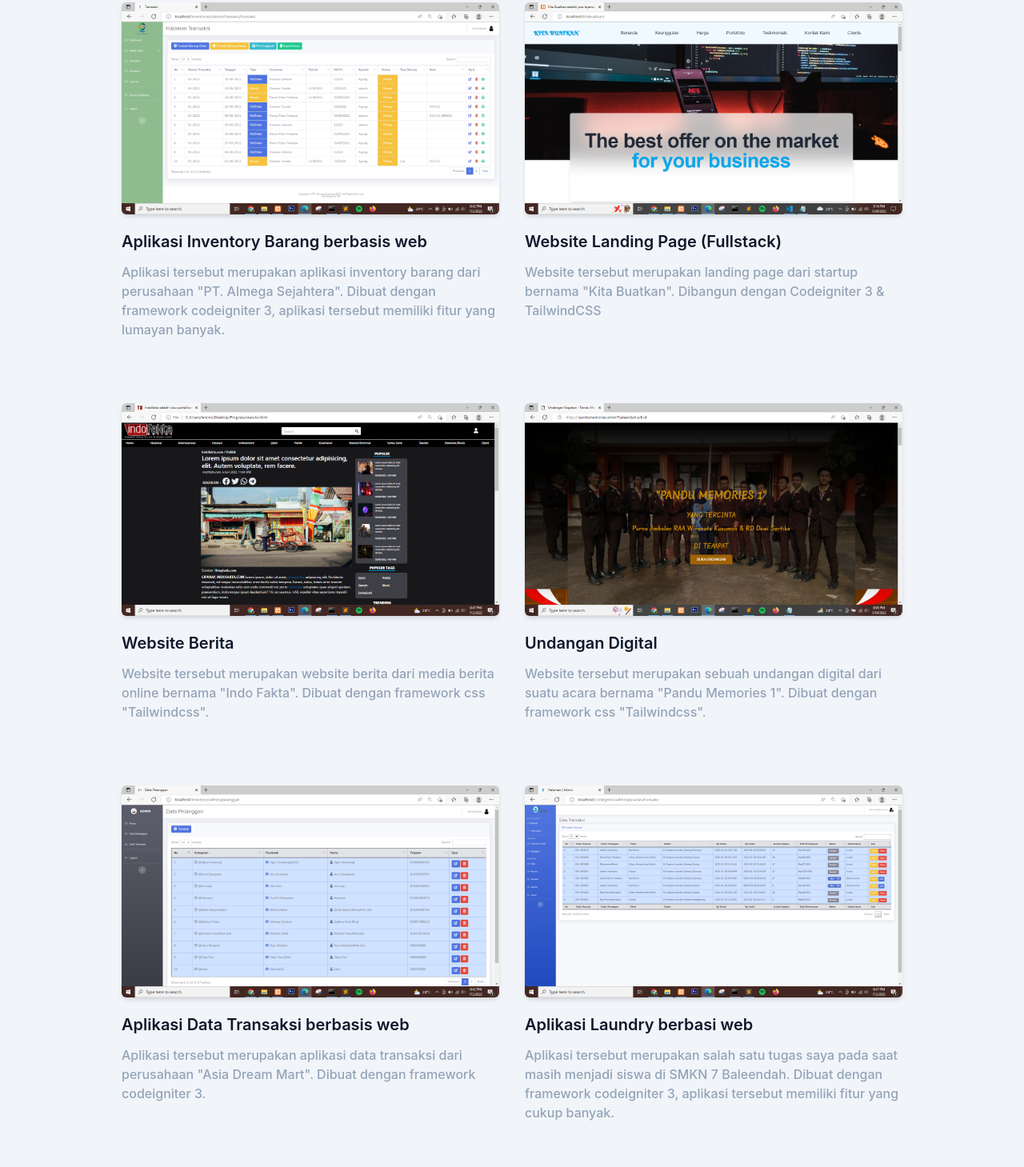
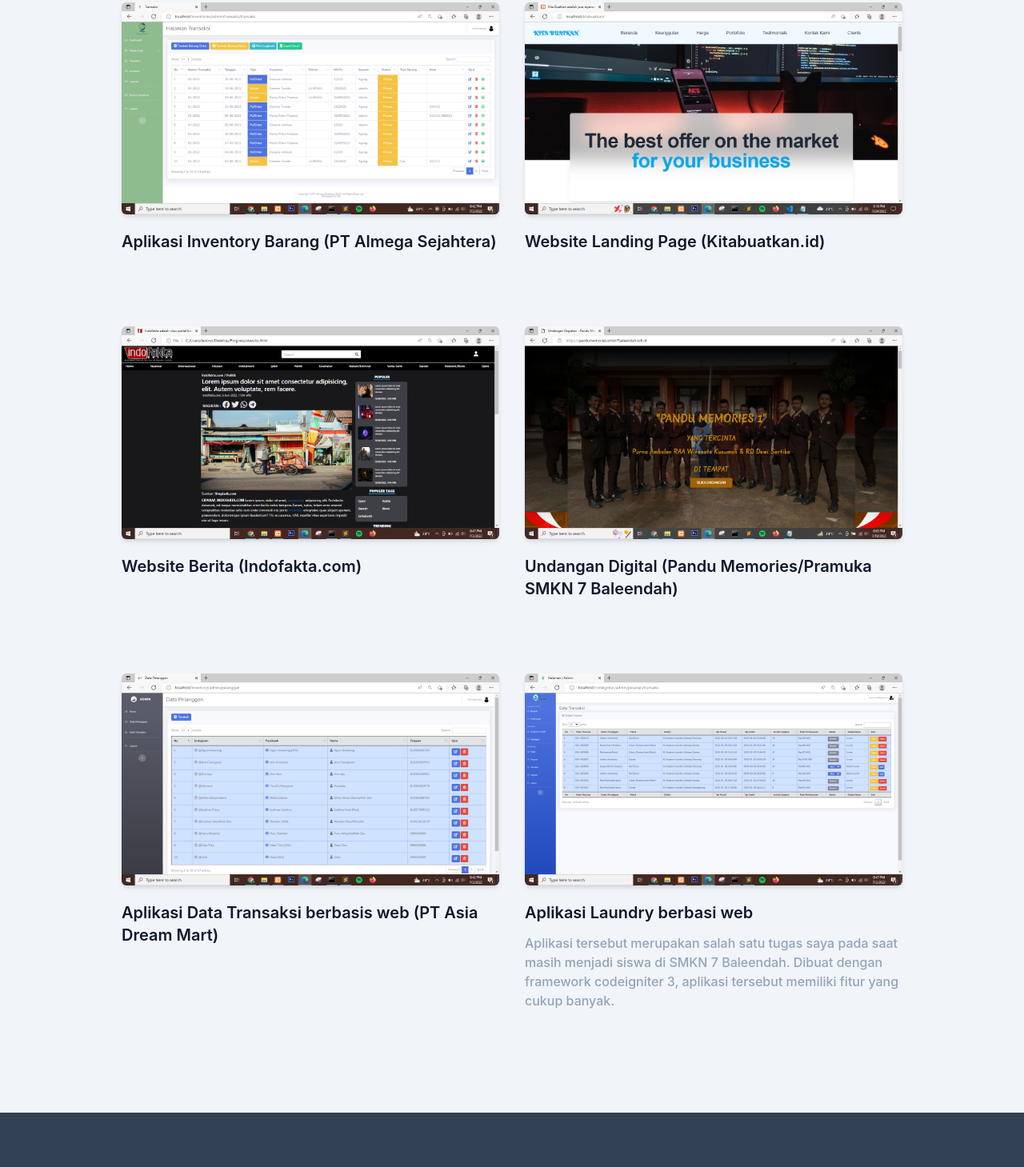
Before and after one commit to panduputrapradana/mycvweb, a website: page index.html in a window 1280 px wide. Shown: the part 1641-3100 px from the top of the page at 80% size. Drawn offline with Linux system fonts and the light colour scheme.

Commit message:
Update index.html

```diff
--- a/index.html
+++ b/index.html
@@ -300,64 +300,64 @@
               <img src="dist/img/project1.png" alt="Project 1" width="w-full" />
             </div>
             <h3 class="font-semibold text-slate-900 text-xl mt-5 mb-3">
-              Aplikasi Inventory Barang berbasis web
+              Aplikasi Inventory Barang (PT Almega Sejahtera)
             </h3>
-            <p class="font-medium text-base text-slate-400">
+<!--             <p class="font-medium text-base text-slate-400">
               Aplikasi tersebut merupakan aplikasi inventory barang dari
               perusahaan "PT. Almega Sejahtera". Dibuat dengan framework
               codeigniter 3, aplikasi tersebut memiliki fitur yang lumayan
               banyak.
-            </p>
+            </p> -->
           </div>
           <div class="mb-12 p-4 md:w-1/2">
             <div class="rounded-md shadow-md overflow-hidden">
               <img src="dist/img/project6.png" alt="Project 6" width="w-full" />
             </div>
             <h3 class="font-semibold text-slate-900 text-xl mt-5 mb-3">
-              Website Landing Page (Fullstack)
+              Website Landing Page (Kitabuatkan.id)
             </h3>
-            <p class="font-medium text-base text-slate-400">
+<!--             <p class="font-medium text-base text-slate-400">
               Website tersebut merupakan landing page dari startup bernama "Kita
               Buatkan". Dibangun dengan Codeigniter 3 & TailwindCSS
-            </p>
+            </p> -->
           </div>
           <div class="mb-12 p-4 md:w-1/2">
             <div class="rounded-md shadow-md overflow-hidden">
               <img src="dist/img/project3.png" alt="Project 3" width="w-full" />
             </div>
             <h3 class="font-semibold text-slate-900 text-xl mt-5 mb-3">
-              Website Berita
+              Website Berita (Indofakta.com)
             </h3>
-            <p class="font-medium text-base text-slate-400">
+<!--             <p class="font-medium text-base text-slate-400">
               Website tersebut merupakan website berita dari media berita online
               bernama "Indo Fakta". Dibuat dengan framework css "Tailwindcss".
-            </p>
+            </p> -->
           </div>
           <div class="mb-12 p-4 md:w-1/2">
             <div class="rounded-md shadow-md overflow-hidden">
               <img src="dist/img/project5.png" alt="Project 5" width="w-full" />
             </div>
             <h3 class="font-semibold text-slate-900 text-xl mt-5 mb-3">
-              Undangan Digital
+              Undangan Digital (Pandu Memories/Pramuka SMKN 7 Baleendah)
             </h3>
-            <p class="font-medium text-base text-slate-400">
+<!--             <p class="font-medium text-base text-slate-400">
               Website tersebut merupakan sebuah undangan digital dari suatu
               acara bernama "Pandu Memories 1". Dibuat dengan framework css
               "Tailwindcss".
-            </p>
+            </p> -->
           </div>
           <div class="mb-12 p-4 md:w-1/2">
             <div class="rounded-md shadow-md overflow-hidden">
               <img src="dist/img/project2.png" alt="Project 2" width="w-full" />
             </div>
             <h3 class="font-semibold text-slate-900 text-xl mt-5 mb-3">
-              Aplikasi Data Transaksi berbasis web
+              Aplikasi Data Transaksi berbasis web (PT Asia Dream Mart)
             </h3>
-            <p class="font-medium text-base text-slate-400">
+<!--             <p class="font-medium text-base text-slate-400">
               Aplikasi tersebut merupakan aplikasi data transaksi dari
               perusahaan "Asia Dream Mart". Dibuat dengan framework codeigniter
               3.
-            </p>
+            </p> -->
           </div>
           <div class="mb-12 p-4 md:w-1/2">
             <div class="rounded-md shadow-md overflow-hidden">
```
